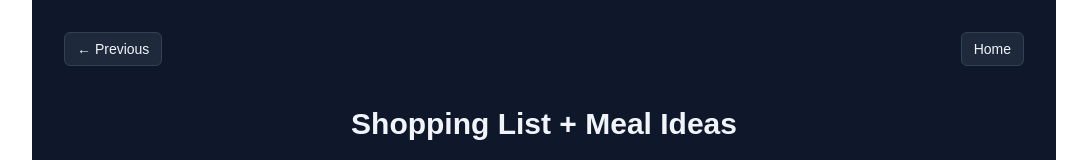
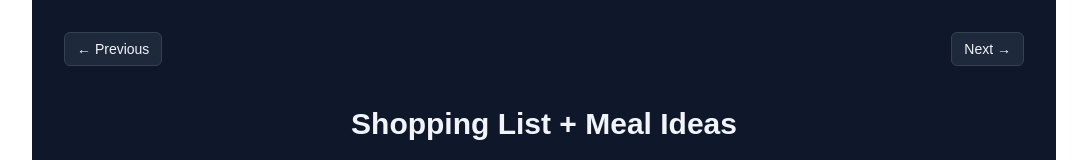
Before and after one commit to 000931438/assignments-cprg306, a Next.js app: page /week-8 in a window 1280 px wide. Shown: the top 160 px of the page, without its empty margins (96-1183 px from the left). Built offline with nearby package versions, Linux system fonts and the light colour scheme; no server answers.

Commit message:
Final update for submission

```diff
--- a/app/week-7/page.js
+++ b/app/week-7/page.js
@@ -27,7 +27,7 @@ export default function Page() {
         </Link>
 
         <Link
-          href="/"
+          href="/week-8"
           className="px-3 py-1.5 bg-slate-800 border border-slate-700 rounded-md
                      text-sm font-medium hover:bg-slate-700 transition"
         >
--- a/app/week-8/page.js
+++ b/app/week-8/page.js
@@ -36,19 +36,19 @@ export default function Page() {
       {/* Navigation Buttons */}
       <div className="flex justify-between mb-10">
         <Link
-          href="/week-6"
+          href="/week-7"
           className="px-3 py-1.5 bg-slate-800 border border-slate-700 rounded-md
                      text-sm font-medium hover:bg-slate-700 transition"
         >
           ← Previous
         </Link>
 
-        <Link
-          href="/"
+         <Link
+          href="/week-9"
           className="px-3 py-1.5 bg-slate-800 border border-slate-700 rounded-md
                      text-sm font-medium hover:bg-slate-700 transition"
         >
-          Home
+          Next →
         </Link>
       </div>
 
```
